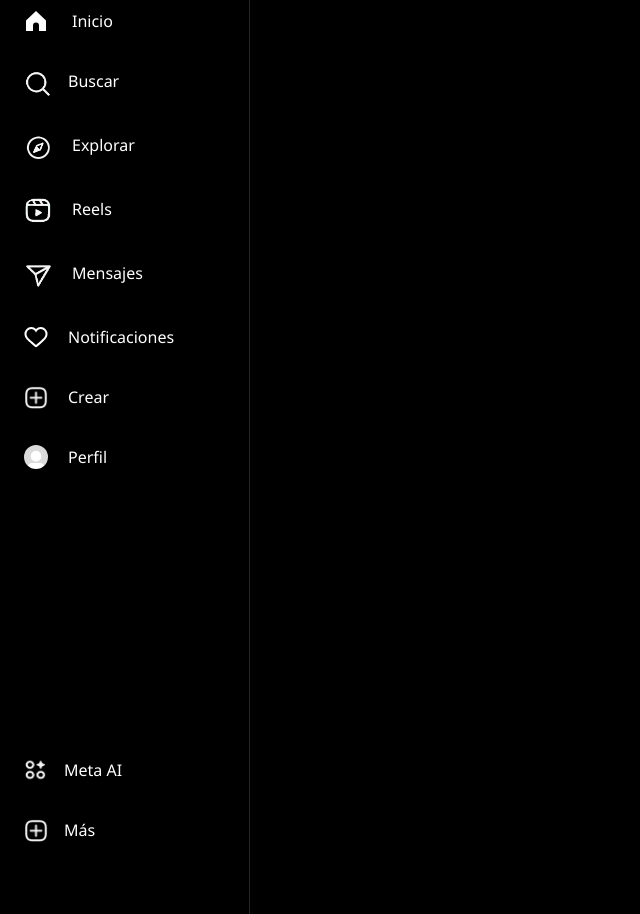
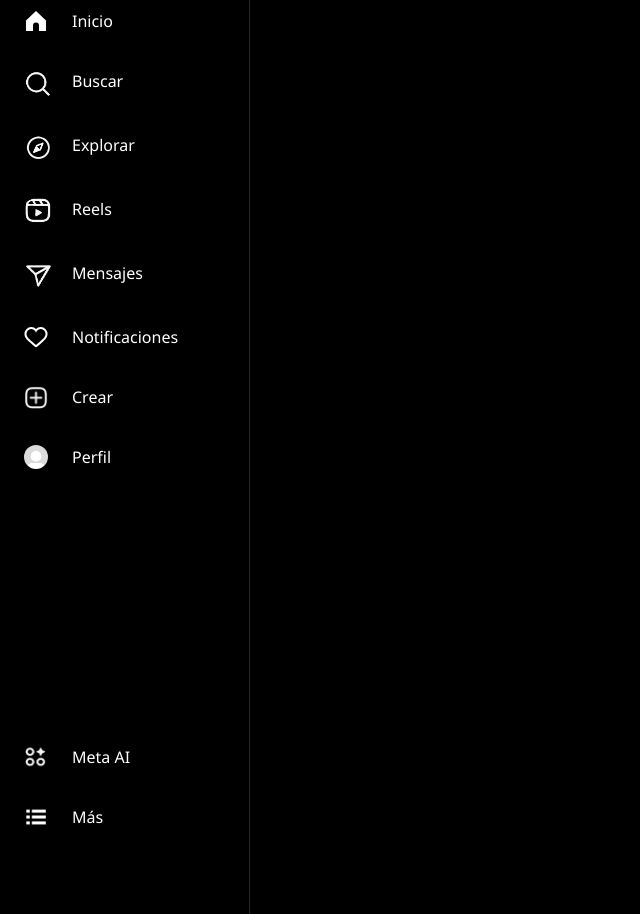
Before and after one commit to yeissongonzalez28/cloneinta, a Django app: page /inicio in a window 1280 px wide. Shown: the part 123-1037 px from the top of the page, without its empty margins (0-640 px from the left). Run offline with Django 5.2, Linux system fonts and the light colour scheme; the visitor is signed in with stand-in values (Sample User, id 1); data comes from the database, SQL or seed files in the repository; data that the repository does not hold is empty; some libraries are stand-ins or nearby versions; some web fonts are replaced.

Commit message:
arreglo de estilos y menu

```diff
--- a/proyectom/prodesarrollo/templates/paginas/inicio.html
+++ b/proyectom/prodesarrollo/templates/paginas/inicio.html
@@ -30,14 +30,14 @@
                 <span class="logo-font text-5xl text-white hidden xl:inline mx-4">Instapp</span>
             </div>
 
-            <a href="{% url 'inicio' %}" class="flex w-full items-center gap-4 px-3 py-3 rounded-lg hover:bg-zinc-800 mx-2 mt-3">
+            <a href="{% url 'inicio' %}" class="flex w-[98%] items-center gap-4 px-3 py-3 rounded-lg hover:bg-zinc-800 mx-2 mt-3">
                 <svg class="sidebar-icon" fill="currentColor" viewBox="0 0 24 24"><path d="M9.005 16.545a2.997 2.997 0 012.997-2.997h0A2.997 2.997 0 0115 16.545V22h7V11.543L12 2 2 11.543V22h7.005z"/></svg>
                 <span class="hidden xl:inline ml-2">Inicio</span>
             </a>
 
-                <button onclick="toggleSearch()" class="flex w-full gap-4 px-3 py-3 rounded-lg hover:bg-zinc-800 mx-2 mt-3">
+                <button onclick="toggleSearch()" class="flex w-[98%] gap-4 px-3 py-3 rounded-lg hover:bg-zinc-800 mx-2 mt-3">
                 <img src="{% static 'myapp/img/busqueda.png' %}" alt="busqueda" class="w-7 h-7">
-                    <span class="hidden xl:inline">Buscar</span>
+                    <span class="hidden xl:inline ml-1">Buscar</span>
                 </button>
 
                 <div id="searchPanel" class="hidden absolute left-16 w-96 bg-neutral-800 rounded-xl shadow-xl mt-2 z-50">
@@ -60,35 +60,35 @@
                     </div>
                 </div>
 
-            <a href="#" class="flex w-full gap-4 px-3 py-3 rounded-lg hover:bg-zinc-800 mx-2 mt-3">
+            <a href="#" class="flex w-[98%] gap-4 px-3 py-3 rounded-lg hover:bg-zinc-800 mx-2 mt-3">
                 <img src="{% static 'myapp/img/explorar.png' %}" alt="busqueda" class="w-7 h-7">
                 <span class="hidden xl:inline ml-1">Explorar</span>
             </a>
 
-            <a href="#" class="flex  w-full gap-4 px-3 py-3 rounded-lg hover:bg-zinc-800 mx-2 mt-3">
+            <a href="#" class="flex  w-[98%] gap-4 px-3 py-3 rounded-lg hover:bg-zinc-800 mx-2 mt-3">
                 <img src="{% static 'myapp/img/reels.png' %}" alt="busqueda" class="w-7 h-7">
                 <span class="hidden xl:inline ml-1">Reels</span>
             </a>
 
-            <a href="{% url 'mensajes' %}" class="flex w-full gap-4 px-3 py-3 rounded-lg hover:bg-zinc-800 mx-2 mt-3">
+            <a href="{% url 'mensajes' %}" class="flex w-[98%] gap-4 px-3 py-3 rounded-lg hover:bg-zinc-800 mx-2 mt-3">
                 <img src="{% static 'myapp/img/mensajes.png' %}" alt="busqueda" class="w-7 h-7">
                 <span class="hidden xl:inline ml-1">Mensajes</span>
             </a>
 
-            <a href="#" class="flex w-full items-center gap-4 px-3 py-3 rounded-lg hover:bg-zinc-800 mx-2 mt-3">
+            <a href="#" class="flex w-[98%] items-center gap-4 px-3 py-3 rounded-lg hover:bg-zinc-800 mx-2 mt-3">
                 <svg class="sidebar-icon" fill="currentColor" viewBox="0 0 24 24"><path d="M16.792 3.904A4.989 4.989 0 0121.5 9.122c0 3.072-2.652 4.959-5.197 7.222-2.512 2.243-3.865 3.469-4.303 3.752-.477-.309-2.143-1.823-4.303-3.752C5.141 14.072 2.5 12.167 2.5 9.122a4.989 4.989 0 014.708-5.218 4.21 4.21 0 013.675 1.941c.84 1.175.98 1.763 1.12 1.763s.278-.588 1.11-1.766a4.17 4.17 0 013.679-1.938m0-2a6.04 6.04 0 00-4.797 2.127 6.052 6.052 0 00-4.787-2.127A6.985 6.985 0 00.5 9.122c0 3.61 2.55 5.827 5.015 7.97.283.246.569.494.853.747l1.027.918a44.998 44.998 0 003.518 3.018 2 2 0 002.174 0 45.263 45.263 0 003.626-3.115l.922-.824c.293-.26.59-.519.885-.774 2.334-2.025 4.98-4.32 4.98-7.94a6.985 6.985 0 00-6.708-7.218z"/></svg>
-                <span class="hidden xl:inline ml-1">Notificaciones</span>
+                <span class="hidden xl:inline ml-2">Notificaciones</span>
             </a>
             <div class="w-[240px] relative inline-block text-left">
 
-                <button onclick="toggleMenu()" class="flex w-full items-center gap-4 px-3 py-3 rounded-lg hover:bg-zinc-800 mx-2 mt-3">
+                <button onclick="toggleMenu()" class="flex w-[98%] items-center gap-4 px-3 py-3 rounded-lg hover:bg-zinc-800 mx-2 mt-3">
                     <img src="{% static 'myapp/img/mas.png' %}" alt="busqueda" class="w-6 h-6">
-                <span class="hidden xl:inline ml-1">Crear</span>
+                <span class="hidden xl:inline ml-2">Crear</span>
                 </button>
 
 
                 <div id="dropdownMenu" class="hidden absolute w-full origin-top-right rounded-md bg-neutral-800 text-white shadow-lg ring-1 ring-black ring-opacity-5 focus:outline-none">
-                    <button id="abrirModal" class="flex w-full items-center gap-2 px-4 py-4 rounded-md hover:bg-neutral-700">Publicación
+                    <button id="abrirModal" class="flex w-[98%] items-center gap-2 px-4 py-4 rounded-md hover:bg-neutral-700">Publicación
                     <img src="{% static 'myapp/img/camara.png' %}" alt="publi" class="w-8 h-8 ml-[45%]">
                     </button>
                     <a href="#" class="flex items-center gap-2 px-4 py-4 rounded-md hover:bg-neutral-700">
@@ -106,20 +106,20 @@
                 </div>
             </div>
 
-            <a href="{% url 'perfil' user.username %}" class="flex w-full items-center gap-4 px-3 py-3 rounded-lg hover:bg-zinc-800 mx-2 mt-3">
+            <a href="{% url 'perfil' user.username %}" class="flex w-[98%] items-center gap-4 px-3 py-3 rounded-lg hover:bg-zinc-800 mx-2 mt-3">
                 <img src="{{ sugerencia.usuario.profile.avatar.url|default:'/media/perfiles/perfil_default.jpg' }}" alt="Perfil" class="w-6 h-6 rounded-full">
-                <span class="hidden xl:inline ml-1">Perfil</span>
+                <span class="hidden xl:inline ml-2">Perfil</span>
             </a>
 
-            <a href="https://www.meta.ai/" class="flex w-full items-center gap-4 px-3 py-3 rounded-lg hover:bg-zinc-800 mx-2 mt-[110%]">
+            <a href="https://www.meta.ai/" class="flex w-[98%] items-center gap-4 px-3 py-3 rounded-lg hover:bg-zinc-800 mx-2 mt-[104.5%]">
             <img src="{% static 'myapp/img/ai.png' %}" alt="ai" class="w-6 h-6">
-            <span class="hidden xl:inline">Meta AI</span>
+            <span class="hidden xl:inline ml-2">Meta AI</span>
             </a>
 
             <div class="w-[240px] relative inline-block text-left">
-                <button onclick="Menumas()" class="flex w-full items-center gap-4 px-3 py-3 rounded-lg hover:bg-zinc-800 mx-2 mt-3">
-                    <img src="{% static 'myapp/img/mas.png' %}" alt="busqueda" class="w-6 h-6">
-                <span class="hidden xl:inline">Más</span>
+                <button onclick="Menumas()" class="flex w-[98%] items-center gap-4 px-3 py-3 rounded-lg hover:bg-zinc-800 mx-2 mt-3">
+                    <img src="{% static 'myapp/img/menu.png' %}" alt="busqueda" class="w-6 h-6">
+                <span class="hidden xl:inline ml-2">Más</span>
                 </button>
 
                 <div id="MasMenu" class="hidden absolute bottom-full w-full origin-top-right rounded-md bg-neutral-800 text-white shadow-lg ring-1 ring-black ring-opacity-5 focus:outline-none">
```
Also changed, not shown: proyectom/prodesarrollo/templates/paginas/mensajes.html (+36 -19 lines), proyectom/prodesarrollo/templates/paginas/perfil.html (+50 -30 lines).
